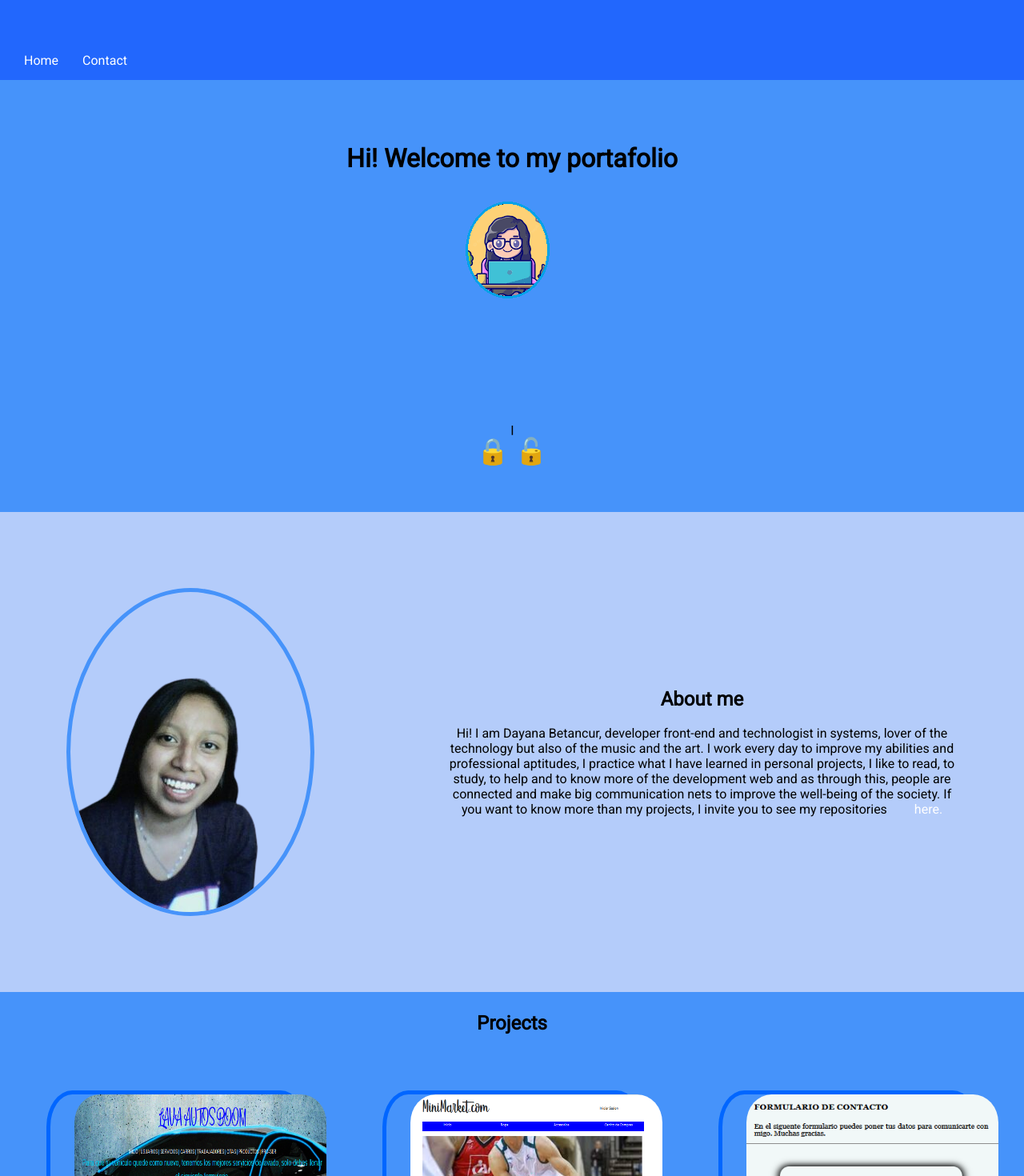
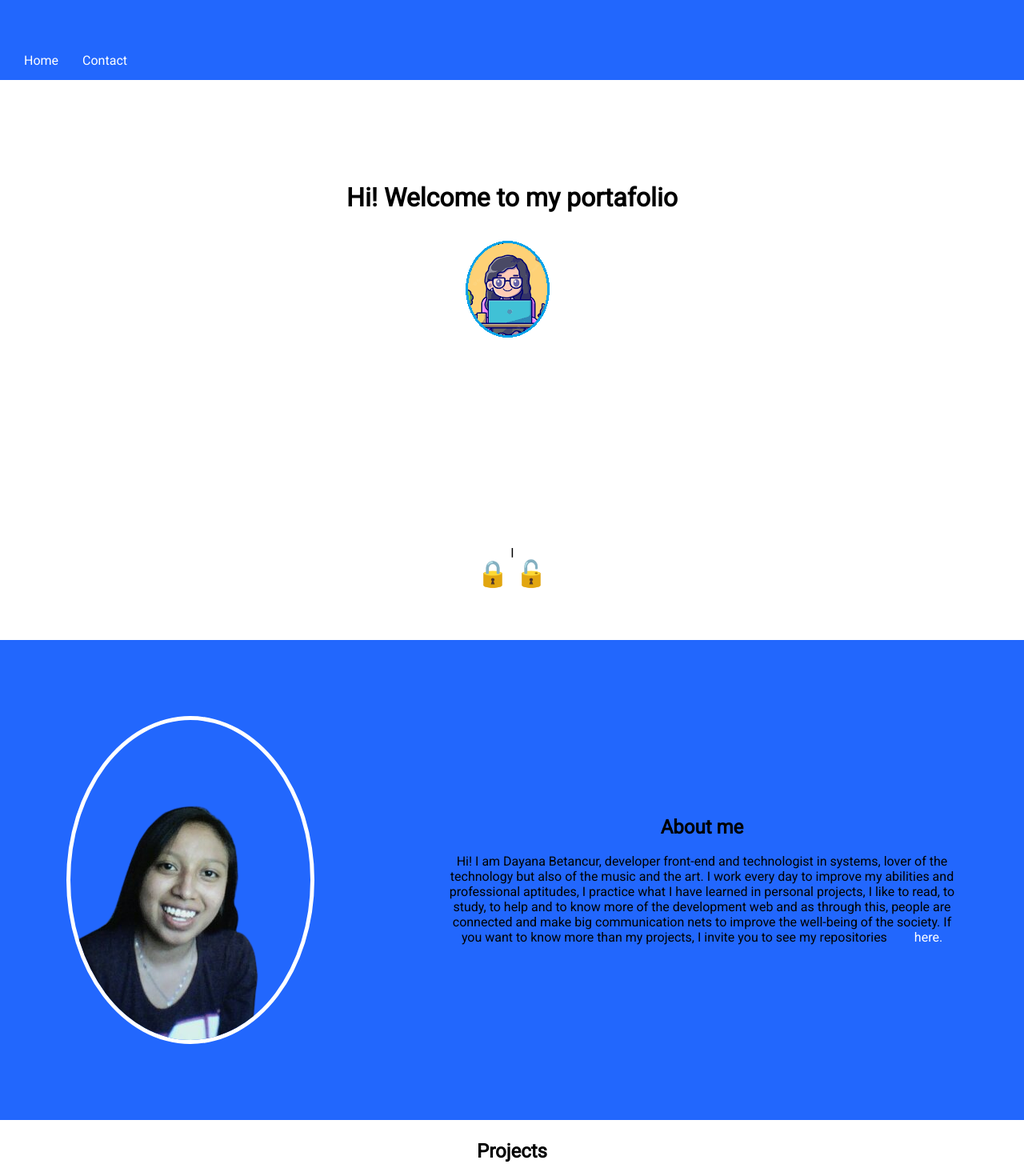
Before and after one commit to DayanaB01/portafolio, a Vue app: page / in a window 1280 px wide. Shown: the top 1470 px of the page at 80% size. Built offline with nearby package versions, Linux system fonts and the light colour scheme.

Commit message:
Change style gretting div

```diff
--- a/src/assets/c_object/_class.scss
+++ b/src/assets/c_object/_class.scss
@@ -1,11 +1,11 @@
 $measure: 600px;
-$background-one: #4693FA;
-$background-two: #B4CCFA;
+$background-one: #ffffff;
+$background-two: #2267fd;
 
 .greeting{
-    border:10px $background-one solid;
+    padding: 10% 10% 10% 10%;
     background: $background-one;
-    height: 400px;
+    height: max-content;
     display: flex;
     flex-direction: column;
     justify-content: center;
@@ -13,10 +13,11 @@ $background-two: #B4CCFA;
 
 }
 .language{
-    border: 10px $background-one solid;
     background: $background-one;
-    height: 100px;
+    padding: 5% 5% 5% 5%;
+    height: max-content;
     cursor: pointer;
+    display: block;
 }
 .about{
     display: flex;
```
